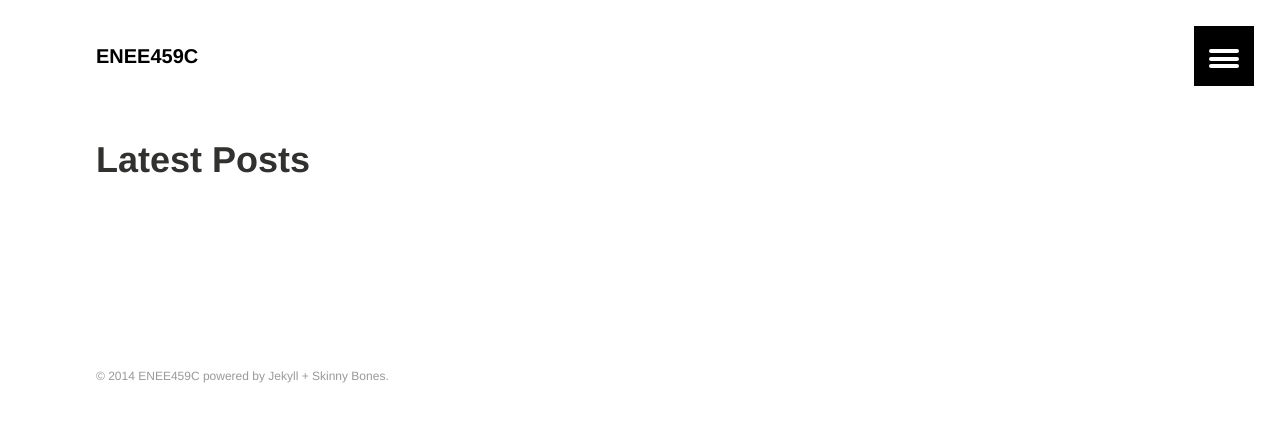
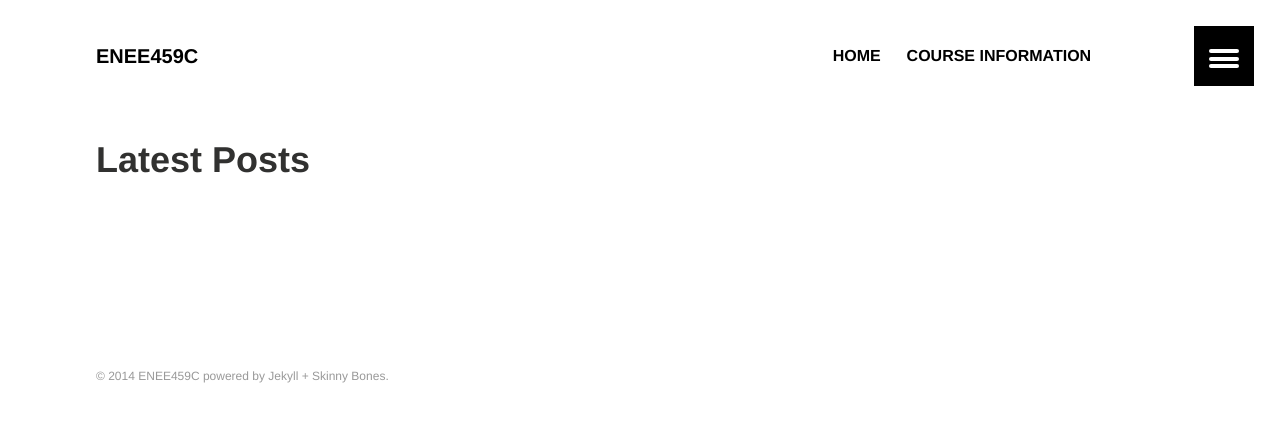
Before and after one commit to serrintine/serrintine.github.io, a Jekyll site: the page built from index.md, in a window 1280 px wide. Shown: the top 422 px of the page. Built offline with Jekyll 4.4.1, drawn with Linux system fonts in a browser that asks for light colours.

Commit message:
Updated navigation.yml

```diff
--- a/_data/navigation.yml
+++ b/_data/navigation.yml
@@ -1,6 +1,10 @@
 # Site navigation links
 
-- title:
-  url:
+- title: Home
+  url: /
   excerpt:
   image:
+- title: Course Information
+  url: /course-info
+  excerpt:
+  image:
```
